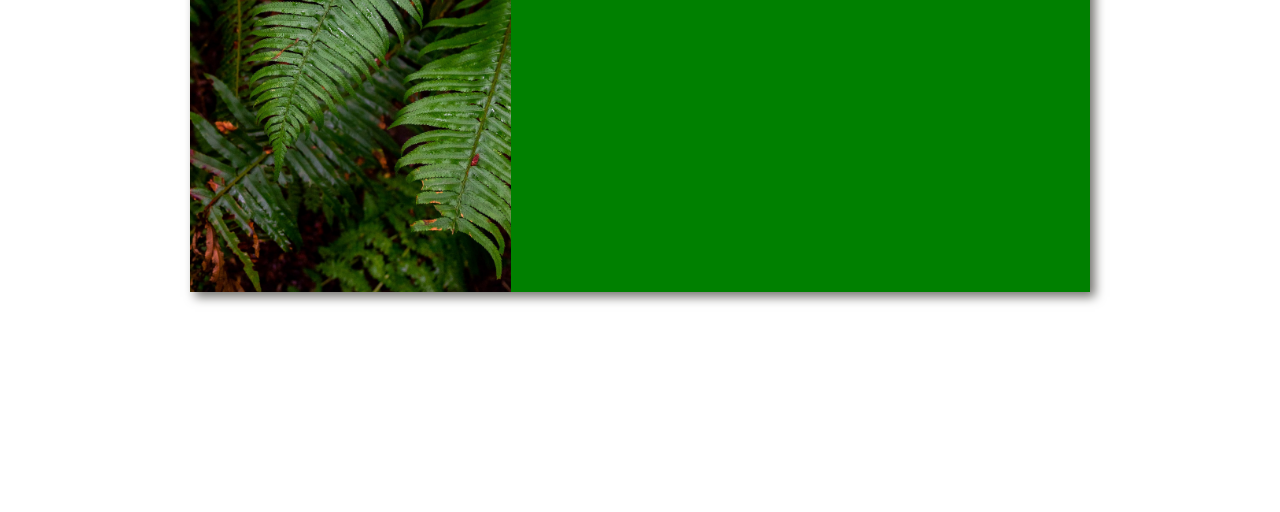
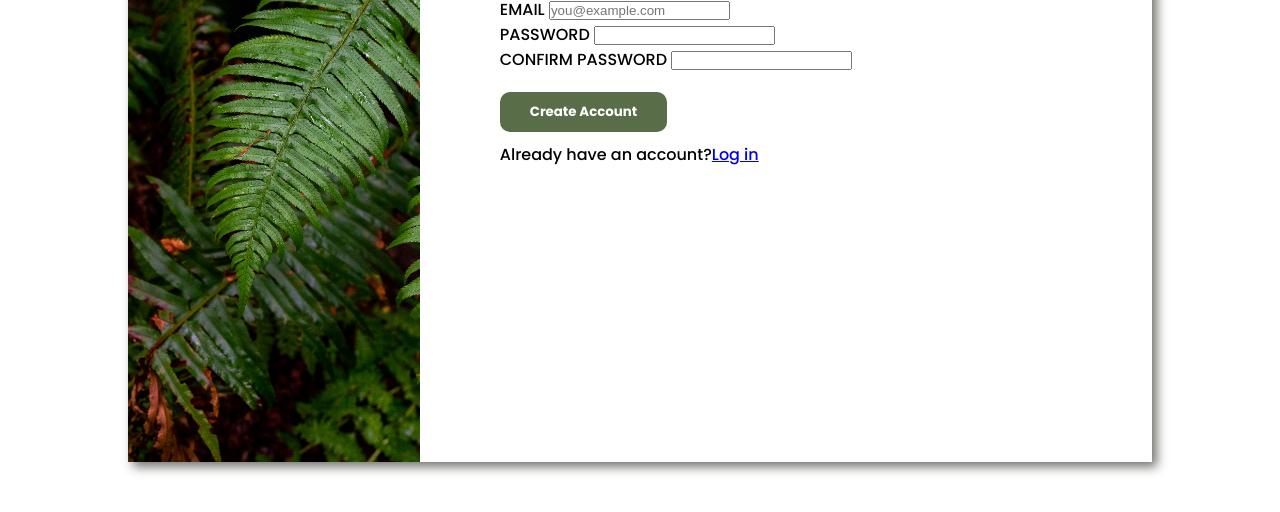
Before and after one commit to noob-wale/sign-up, a plain HTML site: page index.html in a window 1280 px wide. Shown: the part 308-820 px from the top of the page. Drawn offline with Linux system fonts and the light colour scheme; a web font is replaced by a local one.

Commit message:
updated styles.css

```diff
--- a/styles.css
+++ b/styles.css
@@ -7,16 +7,24 @@
   box-sizing: border-box;
 }
 
+:root {
+  --sec-mag: 50px 80px;
+  --elem-pad: 10px 0;
+}
+
+body {
+  font-family: 'Poppins', sans-serif;
+}
+
 img {
   width: 100px;
   height: 100px;
 }
 
 .container {
-  width: 900px;
-  height: 550px;
+  width: 80%;
+  height: 90vh;
   margin: 50px auto;
-  background-color: green;
   box-shadow: 5px 5px 10px #757470;
   display: flex;
 }
@@ -43,3 +51,22 @@ img {
     color: white;
     font-weight: 700;
 }
+
+.main-content {
+  margin: var(--sec-mag);
+}
+
+.header-topic, .form {
+  margin: var(--elem-pad);
+}
+
+button {
+  padding: 10px 30px;
+  margin: var(--elem-pad);
+  border-radius: 10px;
+  border: none;
+  background-color: #596D48;
+  color: white;
+  font-family: 'Poppins', sans-serif;
+  font-weight: bold;
+}
```
